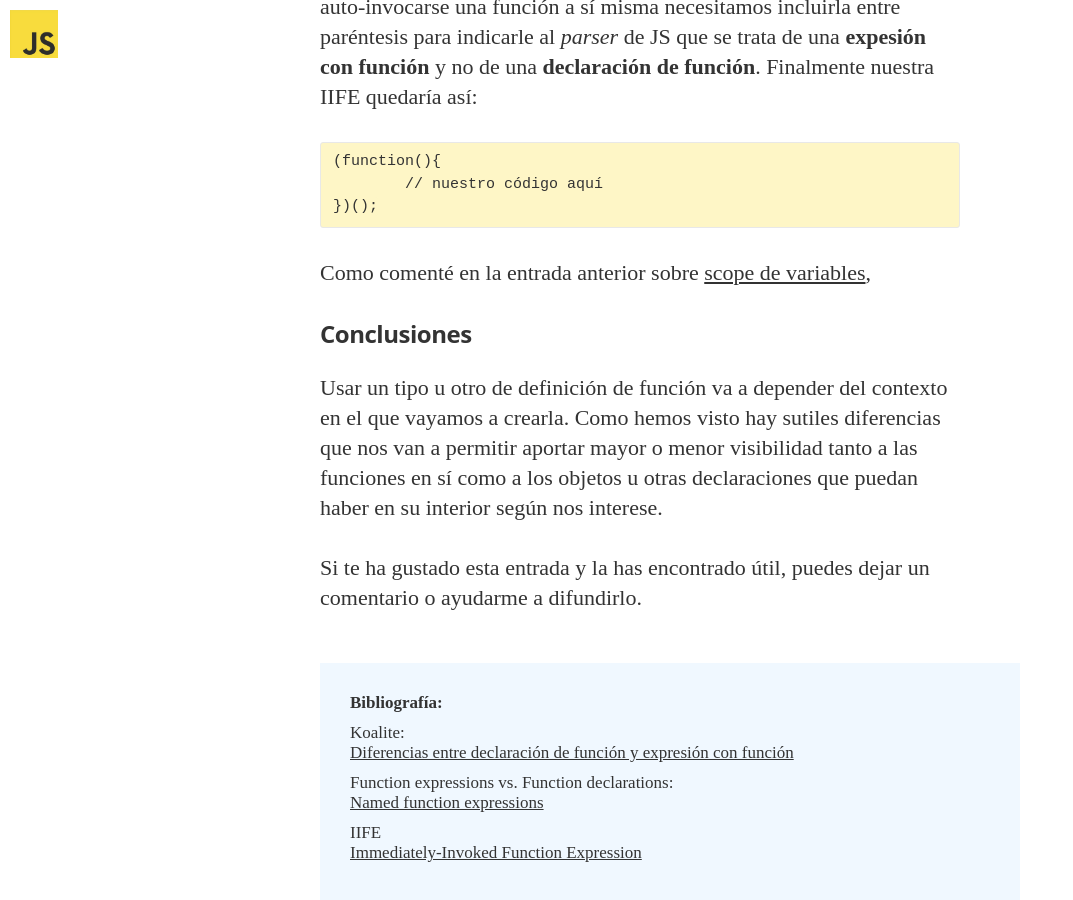
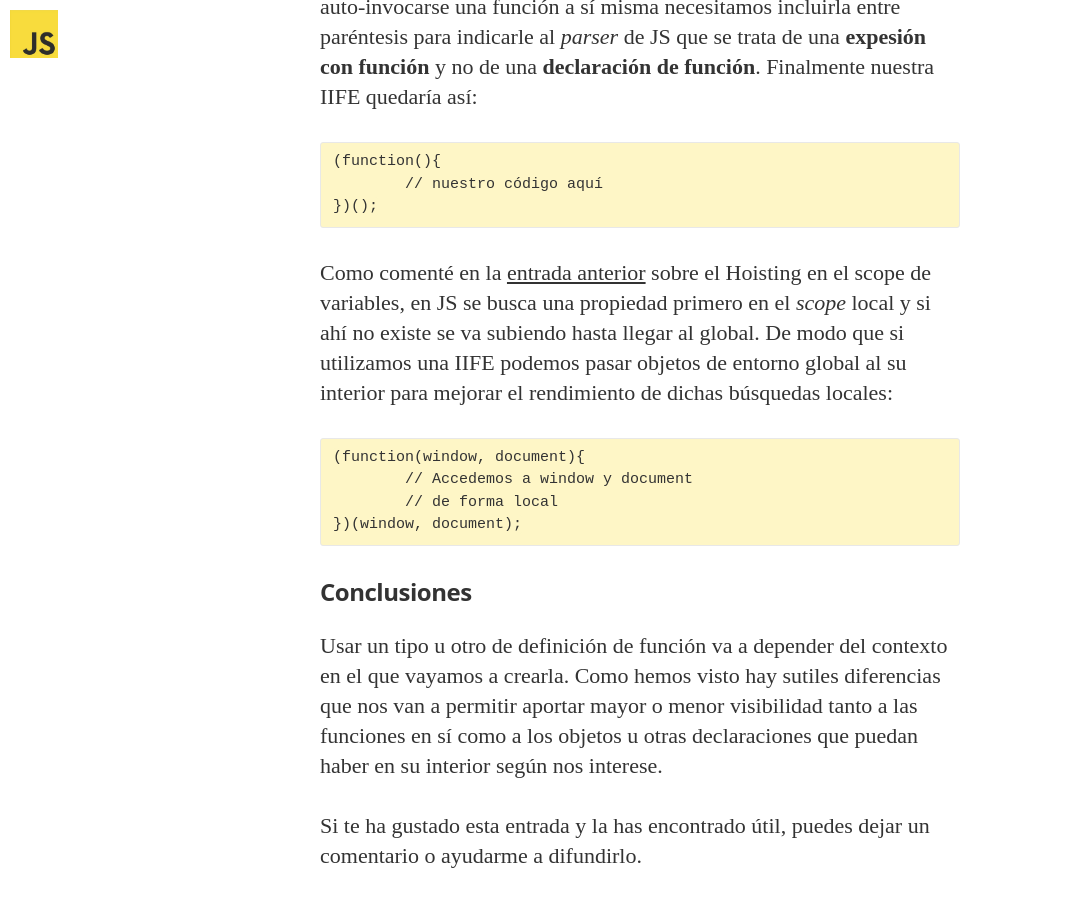
Before and after one commit to davecarter/jsblog, a Jekyll site: the page built from _posts/2015-07-28-funciones.md, in a window 1280 px wide and 900 px high, scrolled down 4020 px. Shown: the whole window, without its empty margins (0-1073 px from the left). Built offline with Jekyll 4.4.1, drawn with Linux system fonts in a browser that asks for light colours; nearby versions of some CDN libraries; some web fonts are replaced; Markdown is read by kramdown in place of the engine named in the settings; comment, search, counter and statistics services are not loaded.

Commit message:
end functions post

````diff
--- a/_posts/2015-07-28-funciones.md
+++ b/_posts/2015-07-28-funciones.md
@@ -103,7 +103,14 @@ Si probamos este método veremos que nos lanza un error. Para poder auto-invocar
 })();
 ```
 
-Como comenté en la entrada anterior sobre [scope de variables](http://davecarter.me/scope-de-variables/),
+Como comenté en la [entrada anterior](http://davecarter.me/scope-de-variables/) sobre el Hoisting en el scope de variables, en JS se busca una propiedad primero en el *scope* local y si ahí no existe se va subiendo hasta llegar al global. De modo que si utilizamos una IIFE podemos pasar objetos de entorno global al su interior para mejorar el rendimiento de dichas búsquedas locales:
+
+```
+(function(window, document){
+	// Accedemos a window y document
+	// de forma local
+})(window, document);
+```
 
 
 ### Conclusiones
````
